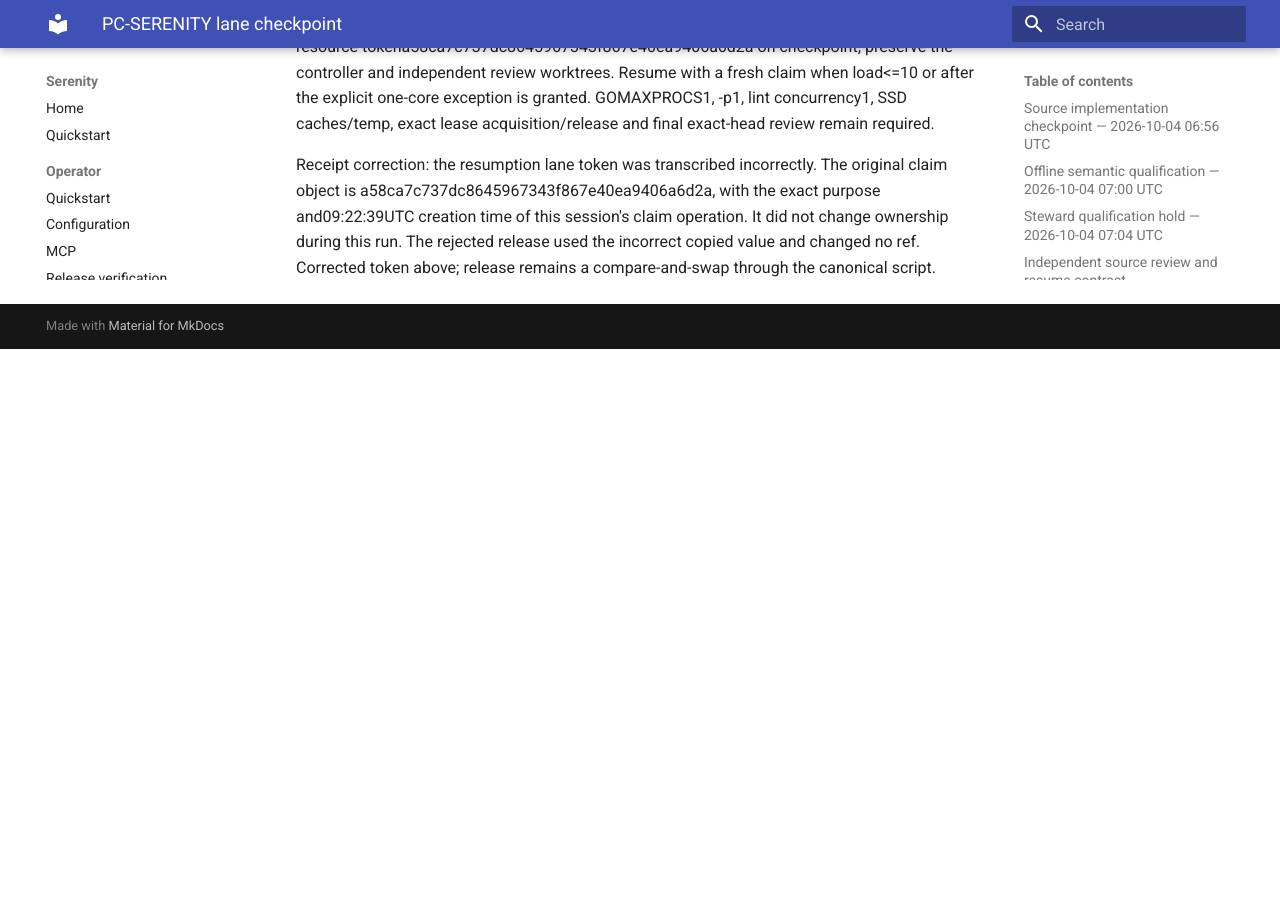
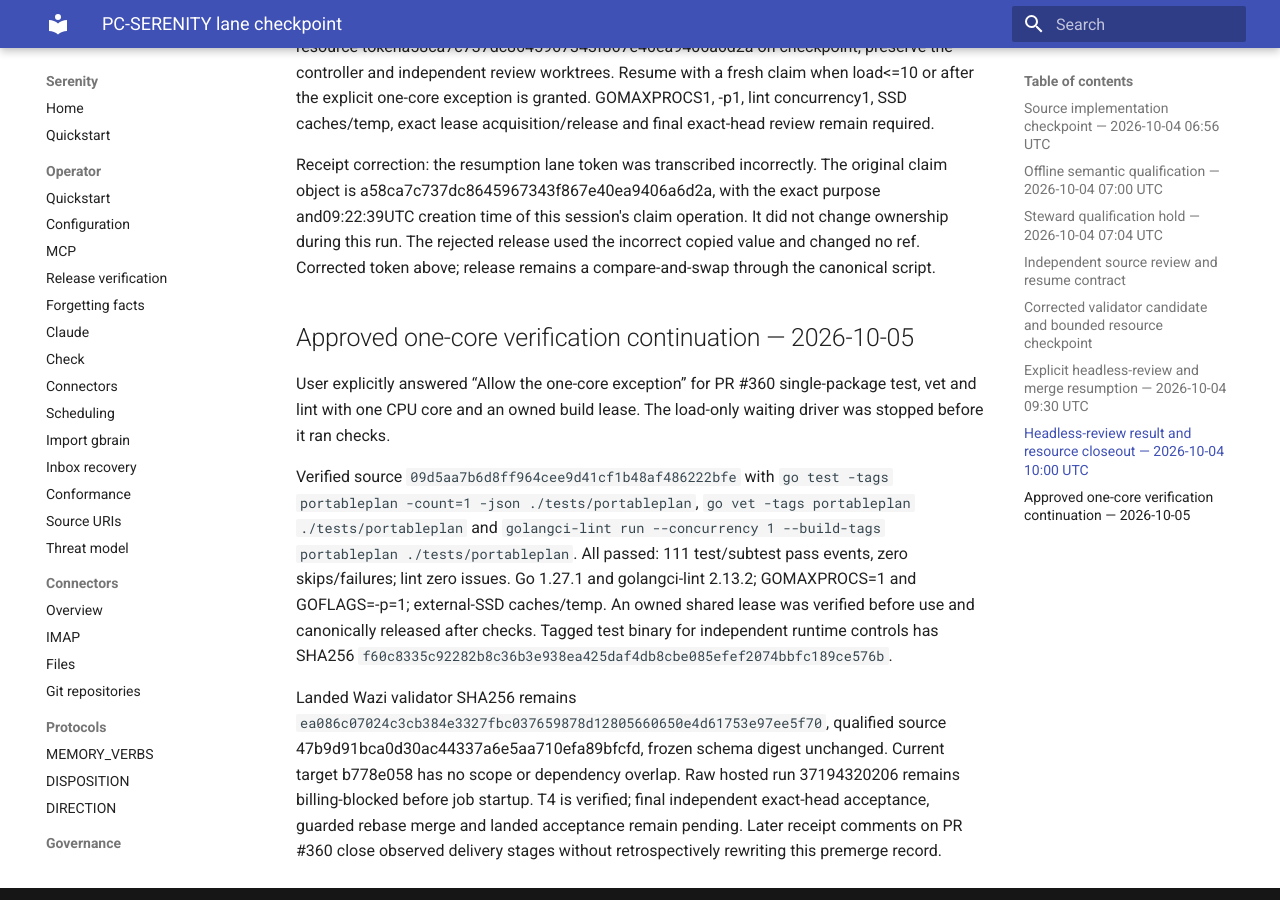
Before and after one commit to sirerun/serenity, an MkDocs documentation site: the page built from docs/plans/portable-plan-conformance-checkpoint-20261004.md, in a window 1280 px wide and 900 px high, scrolled down 5370 px. Built offline with MkDocs 1.6.1 and Material for MkDocs 9.7.7, drawn with Linux system fonts in a browser that asks for light colours; before the commit the page ends 5719 px from its top, so only the background shows below that.

Commit message:
docs: record portable plan Go verification

```diff
--- a/docs/plans/portable-plan-conformance-checkpoint-20261004.md
+++ b/docs/plans/portable-plan-conformance-checkpoint-20261004.md
@@ -216,3 +216,28 @@ with the exact purpose and09:22:39UTC creation time of this session's claim
 operation. It did not change ownership during this run. The rejected release
 used the incorrect copied value and changed no ref. Corrected token above;
 release remains a compare-and-swap through the canonical script.
+
+## Approved one-core verification continuation — 2026-10-05
+
+User explicitly answered “Allow the one-core exception” for PR #360
+single-package test, vet and lint with one CPU core and an owned build lease.
+The load-only waiting driver was stopped before it ran checks.
+
+Verified source `09d5aa7b6d8ff964cee9d41cf1b48af486222bfe` with
+`go test -tags portableplan -count=1 -json ./tests/portableplan`,
+`go vet -tags portableplan ./tests/portableplan` and
+`golangci-lint run --concurrency 1 --build-tags portableplan ./tests/portableplan`.
+All passed: 111 test/subtest pass events, zero skips/failures; lint zero issues.
+Go 1.27.1 and golangci-lint 2.13.2; GOMAXPROCS=1 and GOFLAGS=-p=1;
+external-SSD caches/temp. An owned shared lease was verified before use and
+canonically released after checks. Tagged test binary for independent runtime
+controls has SHA256 `f60c8335c92282b8c36b3e938ea425daf4db8cbe085efef2074bbfc189ce576b`.
+
+Landed Wazi validator SHA256 remains
+`ea086c07024c3cb384e3327fbc037659878d12805660650e4d61753e97ee5f70`,
+qualified source 47b9d91bca0d30ac44337a6e5aa710efa89bfcfd, frozen schema
+digest unchanged. Current target b778e058 has no scope or dependency overlap.
+Raw hosted run 37194320206 remains billing-blocked before job startup.
+T4 is verified; final independent exact-head acceptance, guarded rebase merge
+and landed acceptance remain pending. Later receipt comments on PR #360 close
+observed delivery stages without retrospectively rewriting this premerge record.
```
Also changed, not shown: docs/plans/portable-plan-conformance-20261004.md (+14 -1 lines).
